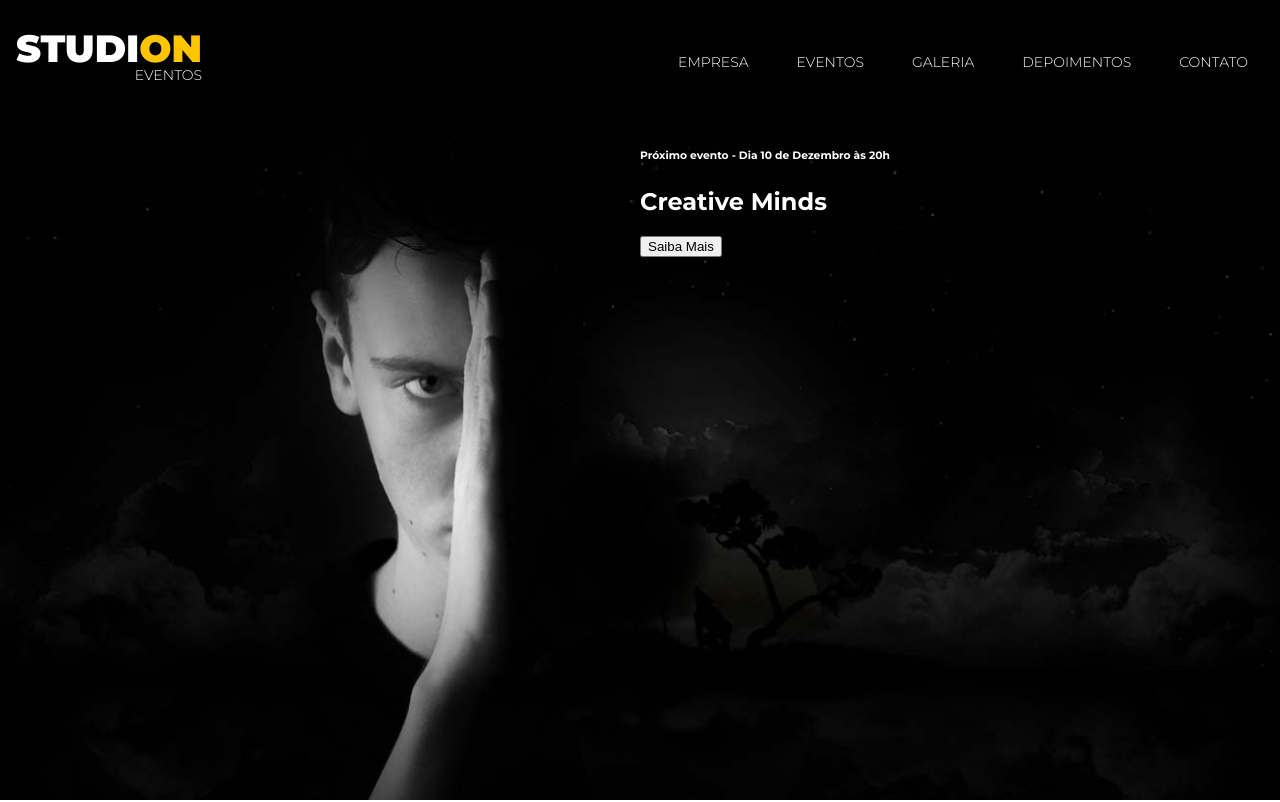
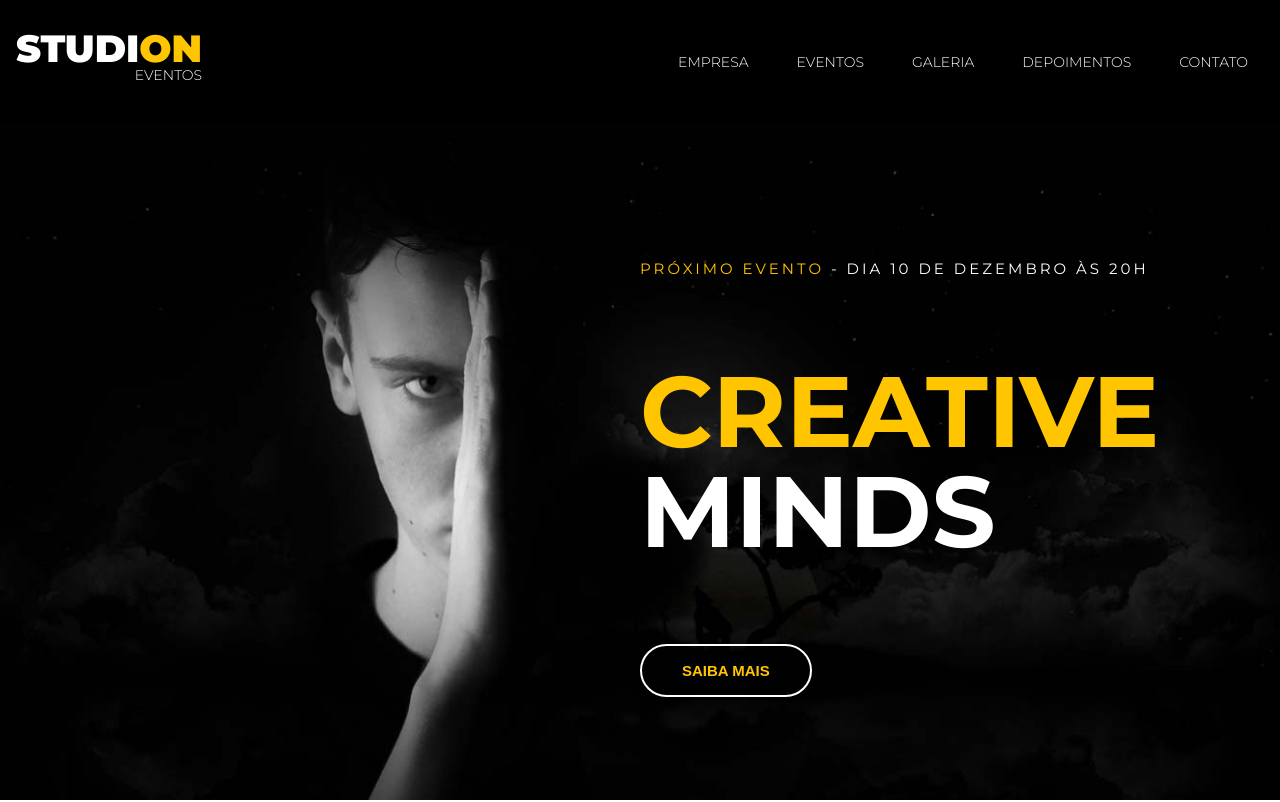
Before and after one commit to alanlfreitas/studion, a website: page src/index.html in a window 1280 px wide. Shown: the top 802 px of the page. Drawn offline with Linux system fonts and the light colour scheme.

Commit message:
feat(header): implemented rest of header styles and settings.

```diff
--- a/src/index.html
+++ b/src/index.html
@@ -51,9 +51,9 @@
                     alt="Studion Banner"
                     />
                     <div class="slide__copy">
-                        <h6><span>Próximo evento</span> - Dia 10 de Dezembro às 20h</h6>
-                        <h2><span>Creative</span> Minds</h2>
-                        <button>Saiba Mais</button>
+                        <h6><span class="copy--primary">Próximo evento</span> - Dia 10 de Dezembro às 20h</h6>
+                        <h2><span class="copy--primary">Creative</span> Minds</h2>
+                        <button class="btn btn--slide">Saiba Mais</button>
                     </div>
                 </div>
             </div>
--- a/src/style.css
+++ b/src/style.css
@@ -102,6 +102,44 @@ ul {
 
 .slide__copy {
     position: absolute;
-    top: 0;
+    top: 6.25rem;
     left: 50vw;
 }
+
+.slide__copy h6 {
+    font-size: 0.9375rem;
+    font-weight: 400;
+    text-transform: uppercase;
+    letter-spacing: 0.1875rem;
+}
+
+.slide__copy h2 {
+    font-size: 6.25rem;
+    text-transform: uppercase;
+    line-height: 6.25rem;
+}
+
+.slide__copy h2 span {
+    display: block;
+}
+
+.btn {
+    cursor: pointer;
+    padding: 1rem 2.5rem;
+    border: 0.125rem solid #fff;
+    border-radius: 5rem;
+    color: var(--color-primary--);
+    background: unset;
+    font-size: 0.9375rem;
+    font-weight: 700;
+    text-transform: uppercase;
+    transition: 0.3s all ease;
+}
+
+.btn:hover,
+.btn:active,
+.btn:focus {
+    border-color: var(--color-primary--);
+    background-color: var(--color-primary--);
+    color: #fff;
+}
```
